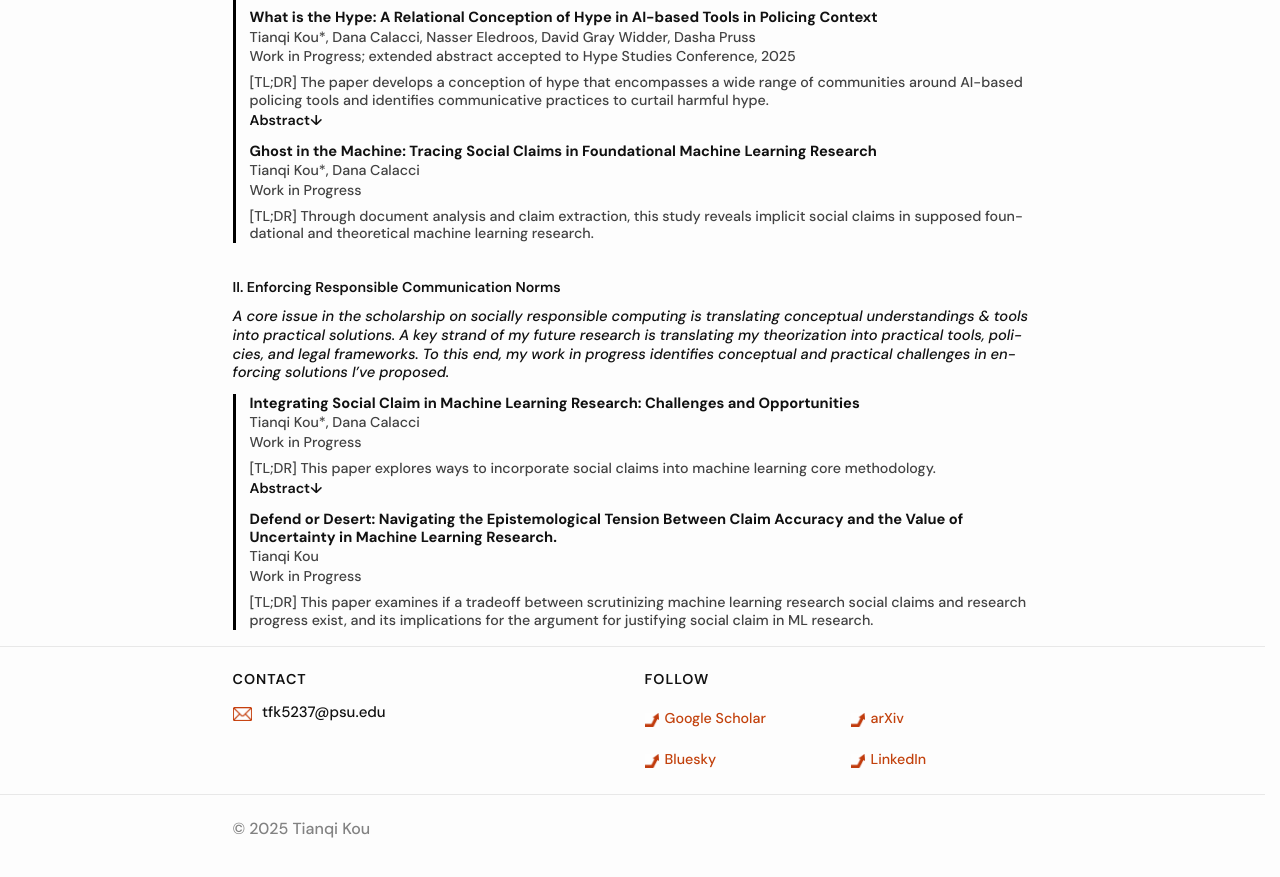
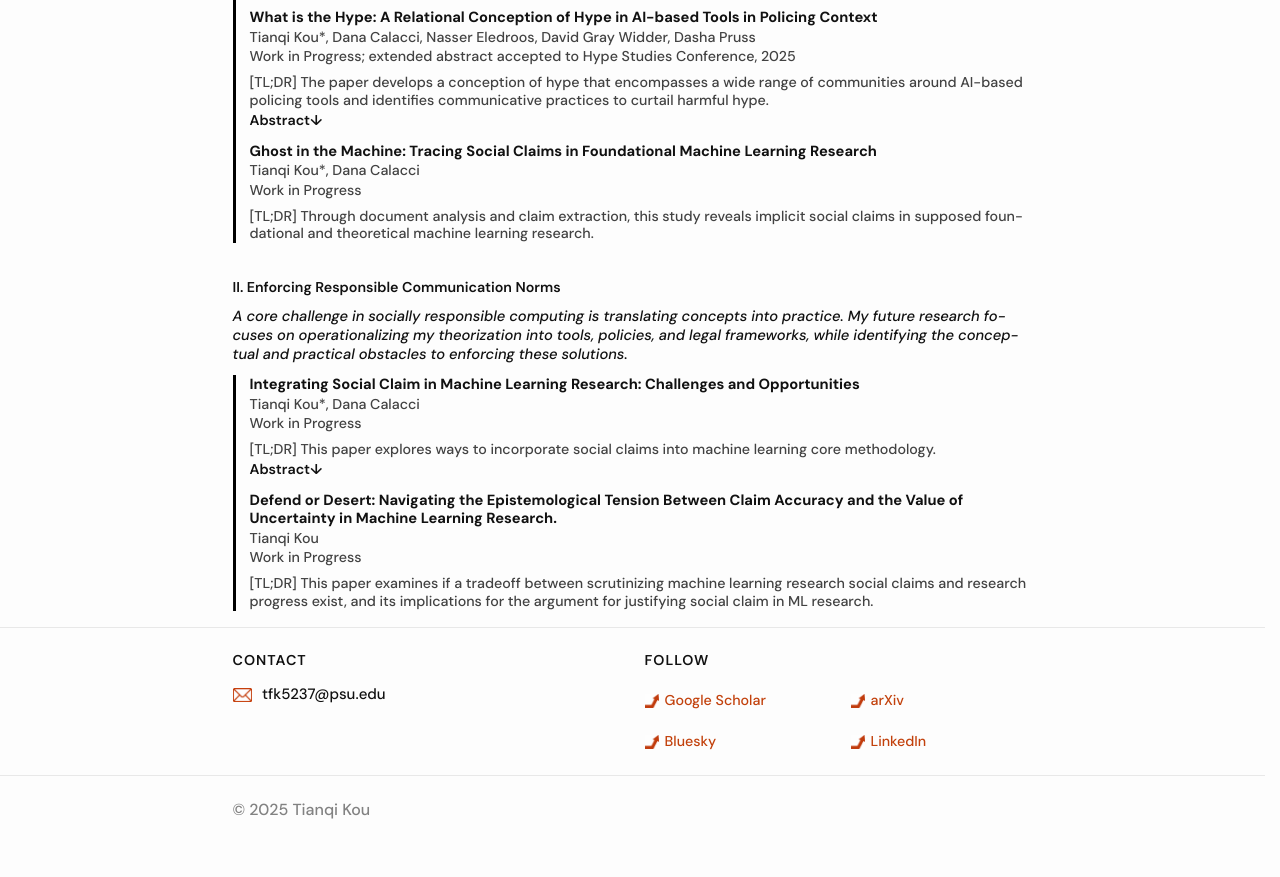
Before and after one commit to koutianqi/koutianqi.github.io, a Jekyll site: the page built from pages/research.markdown, in a window 1280 px wide and 900 px high, scrolled down 706 px. Shown: the top 877 px of the window. Built offline with Jekyll 4.4.1, drawn with Linux system fonts in a browser that asks for light colours.

Commit message:
Update research.markdown

```diff
--- a/pages/research.markdown
+++ b/pages/research.markdown
@@ -47,7 +47,7 @@ _Rather than viewing hype as individuals' actions, I examine it as a relational
 
 
 ### II. Enforcing Responsible Communication Norms
-_A core issue in the scholarship on socially responsible computing is translating conceptual understandings & tools into practical solutions. A key strand of my future research is translating my theorization into practical tools, policies, and legal frameworks. To this end, my work in progress identifies conceptual and practical challenges in enforcing solutions I've proposed._
+_A core challenge in socially responsible computing is translating concepts into practice. My future research focuses on operationalizing my theorization into tools, policies, and legal frameworks, while identifying the conceptual and practical obstacles to enforcing these solutions._
 
 
 <div class="pubs">
```
